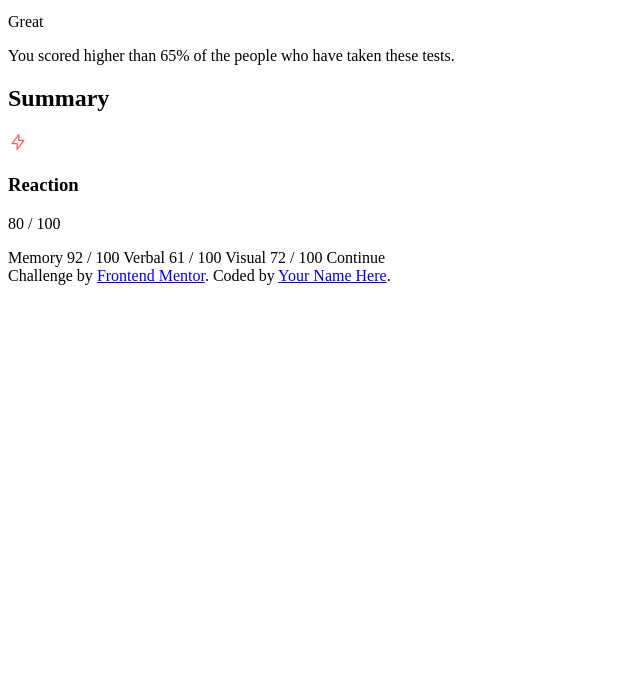
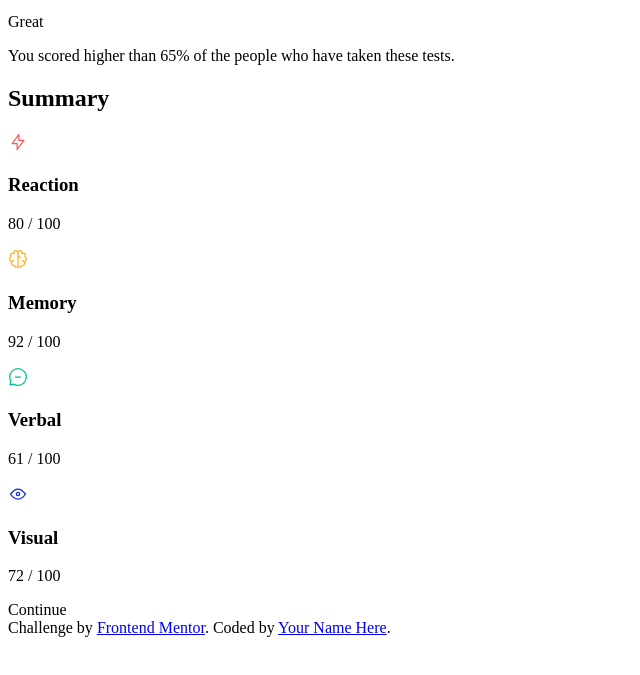
Before and after one commit to mo-frontend/results-summary-component-main, a plain HTML site: page index.html in a window 1280 px wide. Shown: the part 101-776 px from the top of the page, without its empty margins (0-640 px from the left). Drawn offline with Linux system fonts and the light colour scheme.

Commit message:
added all data

```diff
--- a/index.html
+++ b/index.html
@@ -34,18 +34,32 @@
             <div class="flex-group">
               <svg xmlns="http://www.w3.org/2000/svg" width="20" height="20" fill="none" viewBox="0 0 20 20"><path stroke="#F55" stroke-linecap="round" stroke-linejoin="round" stroke-width="1.25" d="M10.833 8.333V2.5l-6.666 9.167h5V17.5l6.666-9.167h-5Z"/></xmlns=></svg>
               <h3 class="summary-item-title">Reaction</h3>
-              <p class="summary-score"><span>80</span> / 100</span></p>
             </div>
+            <p class="summary-score"><span>80</span> / 100</span></p>
           </div>
-        </div>
+          <div class="summary-item">
+            <div class="flex-group">
+              <svg xmlns="http://www.w3.org/2000/svg" width="20" height="20" fill="none" viewBox="0 0 20 20"><path stroke="#FFB21E" stroke-linecap="round" stroke-linejoin="round" stroke-width="1.25" d="M5.833 11.667a2.5 2.5 0 1 0 .834 4.858"/><path stroke="#FFB21E" stroke-linecap="round" stroke-linejoin="round" stroke-width="1.25" d="M3.553 13.004a3.333 3.333 0 0 1-.728-5.53m.025-.067a2.083 2.083 0 0 1 2.983-2.824m.199.054A2.083 2.083 0 1 1 10 3.75v12.917a1.667 1.667 0 0 1-3.333 0M10 5.833a2.5 2.5 0 0 0 2.5 2.5m1.667 3.334a2.5 2.5 0 1 1-.834 4.858"/><path stroke="#FFB21E" stroke-linecap="round" stroke-linejoin="round" stroke-width="1.25" d="M16.447 13.004a3.334 3.334 0 0 0 .728-5.53m-.025-.067a2.083 2.083 0 0 0-2.983-2.824M10 3.75a2.085 2.085 0 0 1 2.538-2.033 2.084 2.084 0 0 1 1.43 2.92m-.635 12.03a1.667 1.667 0 0 1-3.333 0"/></svg>
+              <h3 class="summary-item-title">Memory</h3>
+            </div>
+            <p class="summary-score"><span>92</span> / 100</span></p>
+          </div>
+          <div class="summary-item">
+            <div class="flex-group">
+            <svg xmlns="http://www.w3.org/2000/svg" width="20" height="20" fill="none" viewBox="0 0 20 20"><path stroke="#00BB8F" stroke-linecap="round" stroke-linejoin="round" stroke-width="1.25" d="M7.5 10h5M10 18.333A8.333 8.333 0 1 0 1.667 10c0 1.518.406 2.942 1.115 4.167l-.699 3.75 3.75-.699A8.295 8.295 0 0 0 10 18.333Z"/></svg>
+             <h3 class="summary-item-title">Verbal</h3>
+            </div>
+            <p class="summary-score"><span>61</span> / 100</span></p>
+          </div>
+          <div class="summary-item">
+            <div class="flex-group">
+             <svg xmlns="http://www.w3.org/2000/svg" width="20" height="20" fill="none" viewBox="0 0 20 20"><path stroke="#1125D6" stroke-linecap="round" stroke-linejoin="round" stroke-width="1.25" d="M10 11.667a1.667 1.667 0 1 0 0-3.334 1.667 1.667 0 0 0 0 3.334Z"/><path stroke="#1125D6" stroke-linecap="round" stroke-linejoin="round" stroke-width="1.25" d="M17.5 10c-1.574 2.492-4.402 5-7.5 5s-5.926-2.508-7.5-5C4.416 7.632 6.66 5 10 5s5.584 2.632 7.5 5Z"/></svg>
+             <h3 class="summary-item-title">Visual</h3>
+            </div>
+            <p class="summary-score"><span>72</span> / 100</span></p>
+          </div>
+
       </div>
-
-      Memory
-      92 / 100
-      Verbal
-      61 / 100
-      Visual
-      72 / 100
       Continue
 
     </div>
```
Also changed, not shown: assets/images/icon-memory.svg (deleted), assets/images/icon-verbal.svg (deleted), assets/images/icon-visual.svg (deleted).
